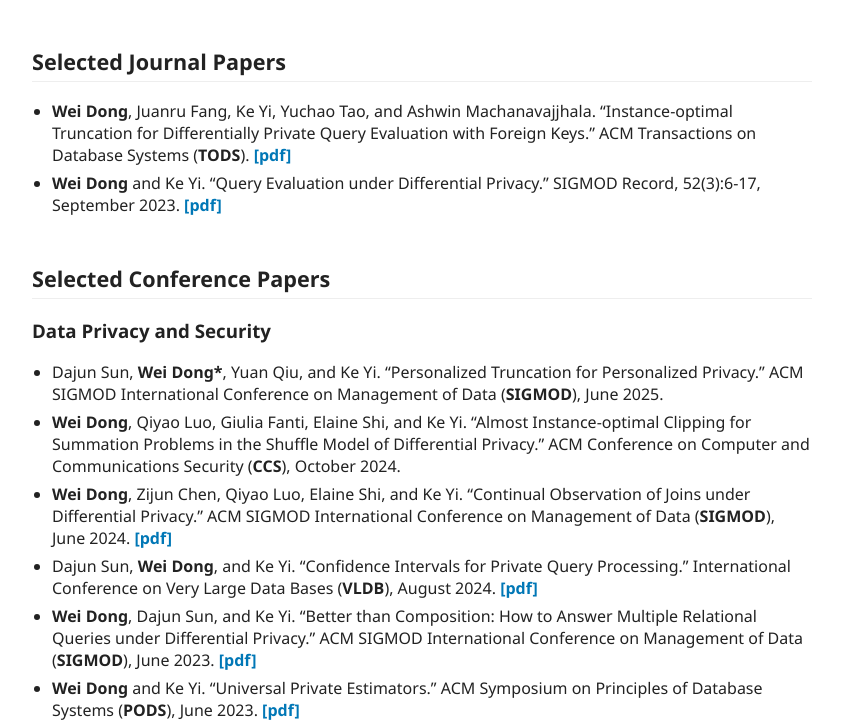
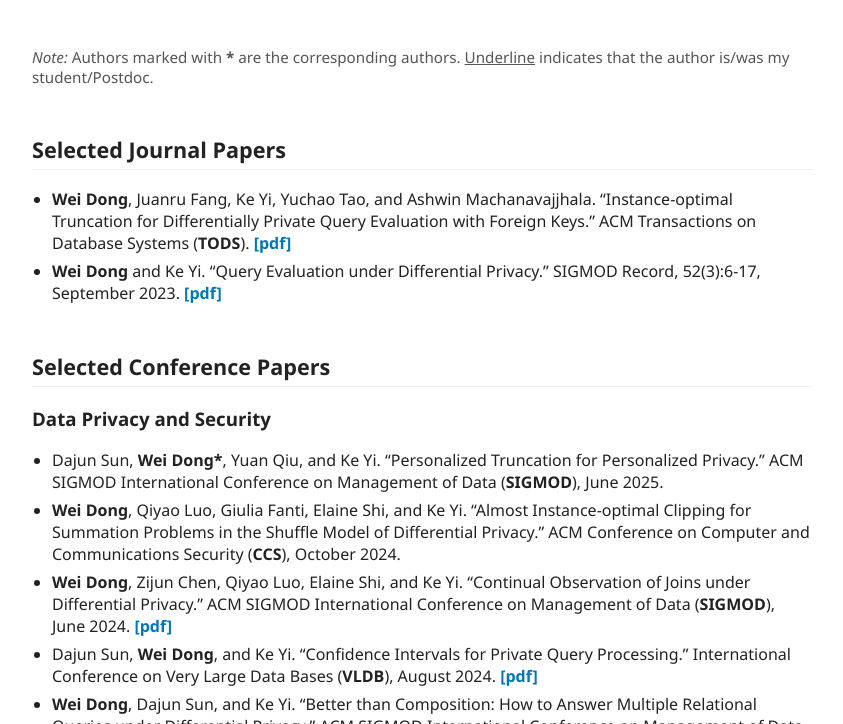
Before and after one commit to ntu-dps/ntu-dps.github.io, a plain HTML site: page publications.html in a window 1280 px wide. Shown: the part 72-796 px from the top of the page, without its empty margins (218-1061 px from the left). Drawn offline with Linux system fonts and the light colour scheme.

Commit message:
Update publications.html

```diff
--- a/publications.html
+++ b/publications.html
@@ -88,6 +88,9 @@
     </div>
 
     <div class="container">
+        <p style="font-size: 0.95em; color: #555; margin-bottom: 30px;">
+            <em>Note:</em> Authors marked with <strong>*</strong> are the corresponding authors. <u>Underline</u> indicates that the author is/was my student/Postdoc.
+        </p>
         <h2>Selected Journal Papers</h2>
         <ul>
             <li>
```
